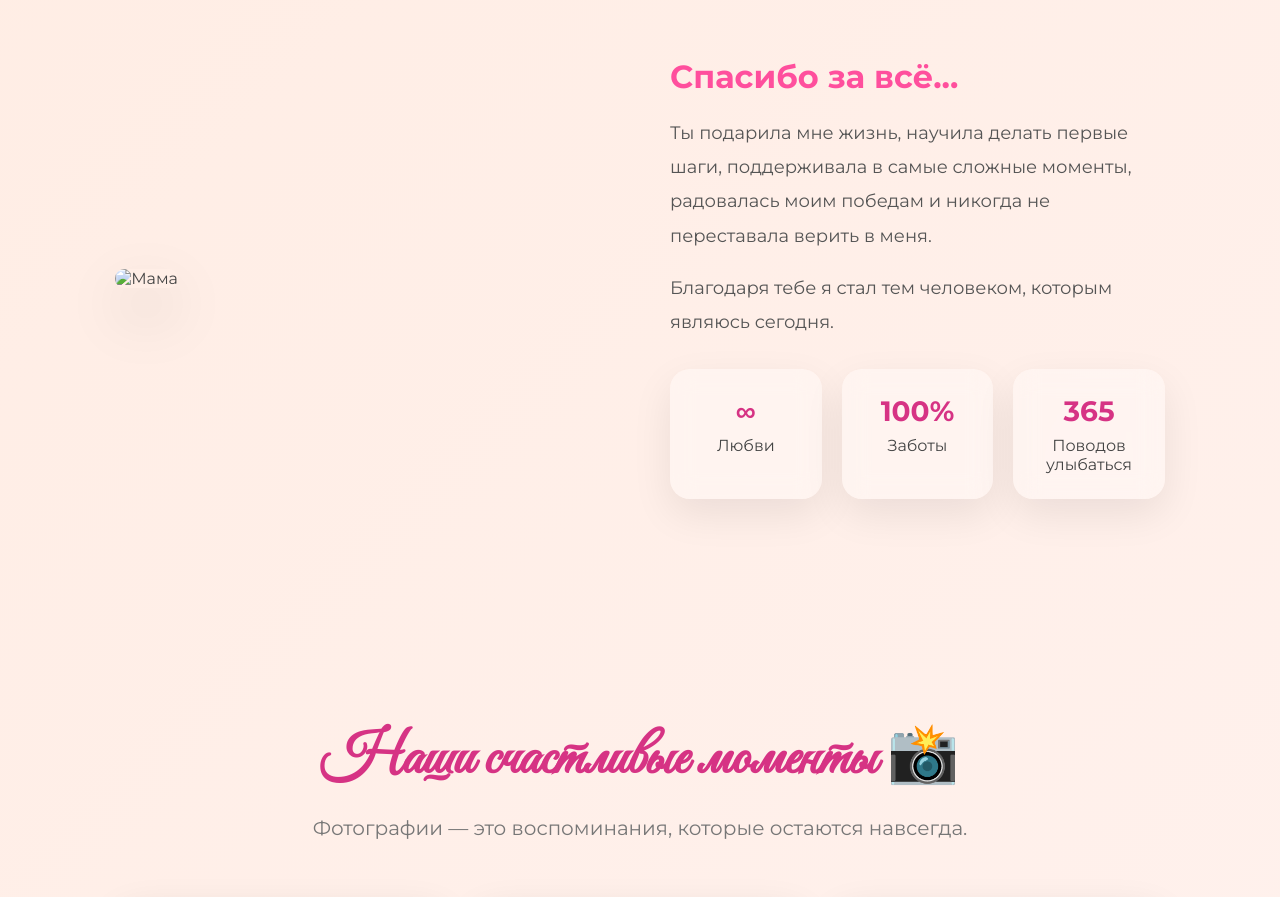
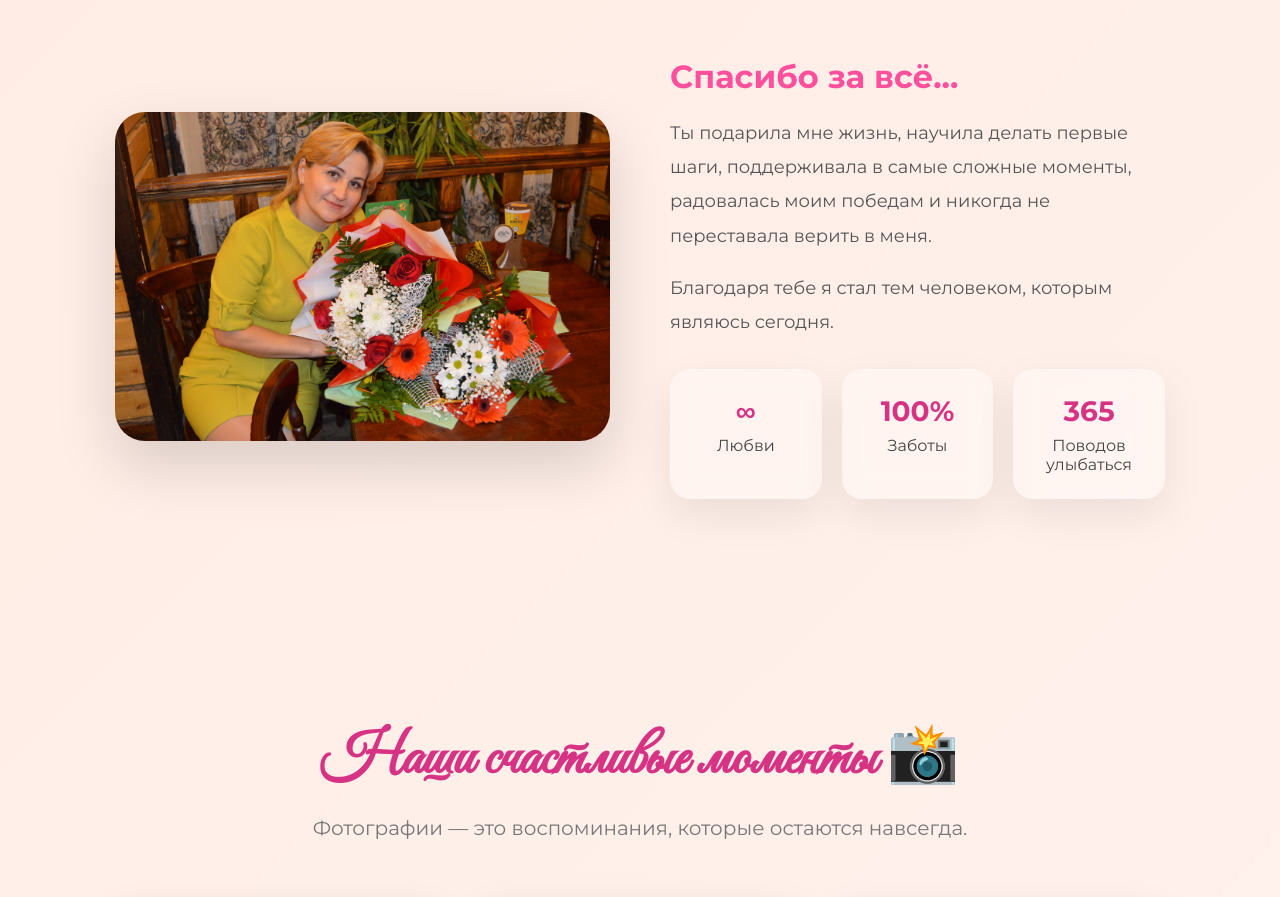
Before and after one commit to kiyoko844/delete-later, a plain HTML site: page index.html in a window 1280 px wide. Shown: the part 990-1887 px from the top of the page. Drawn offline with Linux system fonts and the light colour scheme.

Commit message:
Update index.html

```diff
--- a/index.html
+++ b/index.html
@@ -67,7 +67,7 @@
 
 			<div class="about-grid">
 				<div class="about-image">
-					<img src="/mother-img.jpg" alt="Мама" />
+					<img src="./images/mother-img.jpg" alt="Мама" />
 				</div>
 
 				<div class="about-text">
```
